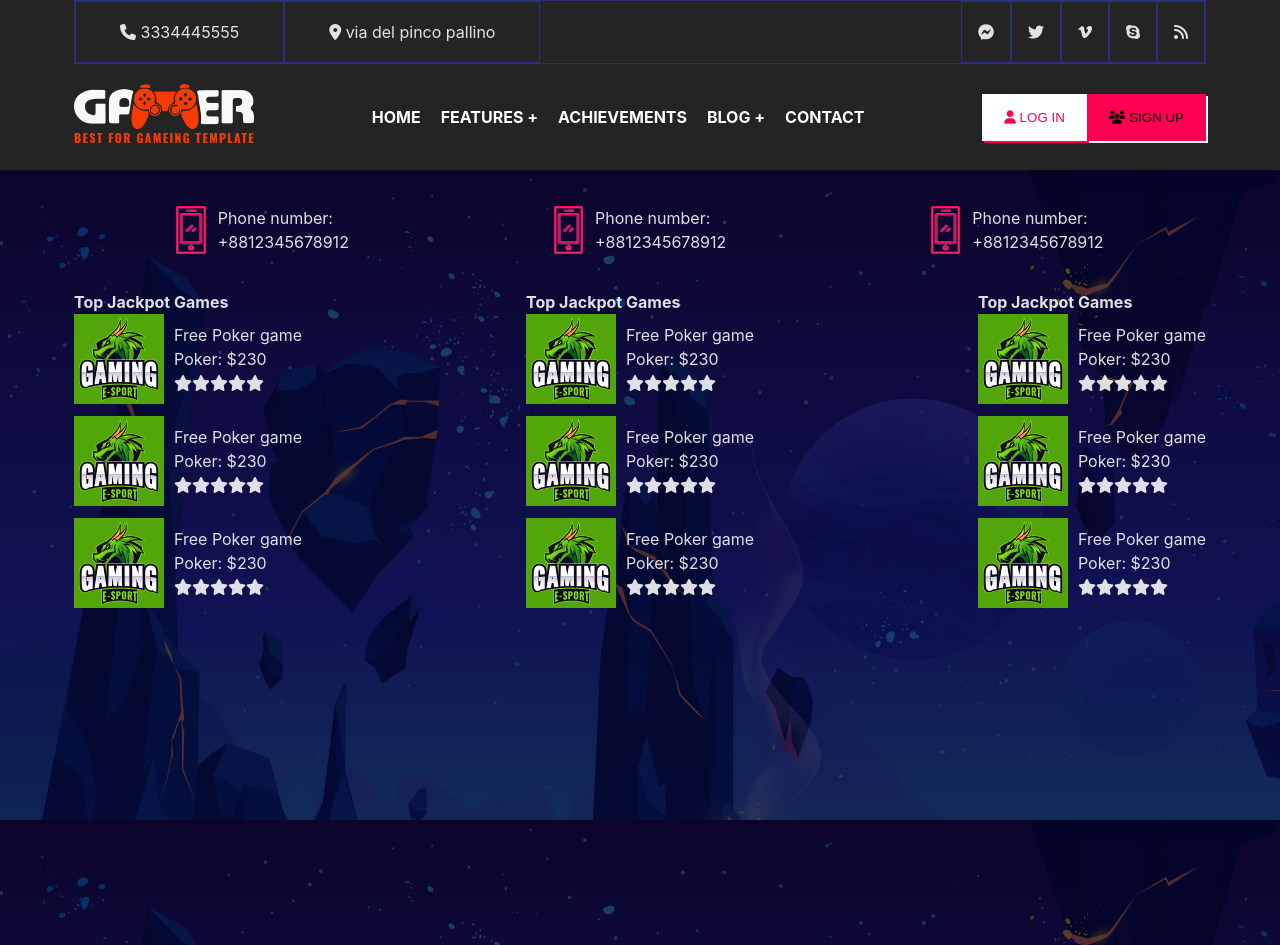
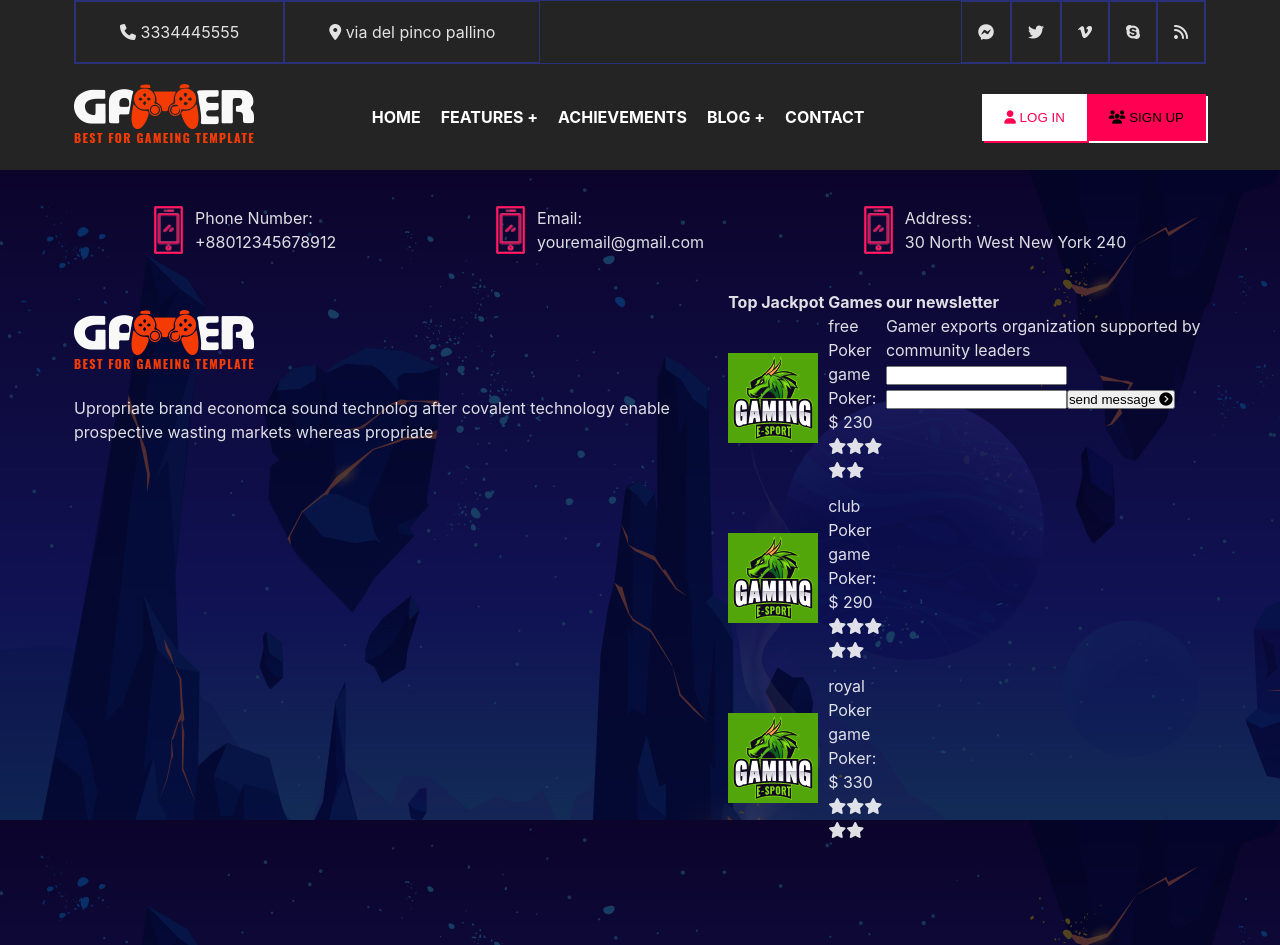
Before and after one commit to AlessioDiMari/online-game, a Vue app: page / in a window 1280 px wide. Built offline with nearby package versions, Linux system fonts and the light colour scheme.

Commit message:
finamicizzazione elementi footer tramite props

```diff
--- a/src/App.vue
+++ b/src/App.vue
@@ -21,7 +21,7 @@ export default{
 
     <AppHeader :navLinks="store.navLinks"></AppHeader>
 
-    <AppFooter></AppFooter>
+    <AppFooter :footInfo="store.footInfo" :footJackpots="store.footJackpots"></AppFooter>
 
 </template>
 
--- a/src/components/AppFooter.vue
+++ b/src/components/AppFooter.vue
@@ -1,6 +1,11 @@
 <script>
 export default{
     name: 'AppFooter',
+
+    props:{
+        footInfo: Array,
+        footJackpots: Array,
+    },
 
     data(){
         return{
@@ -16,76 +21,30 @@ export default{
     <footer>
         <div class="container">
             <div class="foot-top">
-                <div class="foot-info">
+                <div v-for="info in footInfo" :key="info.info_name" class="foot-info">
                     <img src="../../public/imgs/icon-0.png" alt="">
                     <div class="info">
-                        <div class="info-name">Phone number: </div>
-                        <div class="info-cont">+8812345678912</div>
-                    </div>
-                </div>
-                <div class="foot-info">
-                    <img src="../../public/imgs/icon-0.png" alt="">
-                    <div class="info">
-                        <div class="info-name">Phone number: </div>
-                        <div class="info-cont">+8812345678912</div>
-                    </div>
-                </div>
-                <div class="foot-info">
-                    <img src="../../public/imgs/icon-0.png" alt="">
-                    <div class="info">
-                        <div class="info-name">Phone number: </div>
-                        <div class="info-cont">+8812345678912</div>
+                        <div class="info-name">{{ info.info_name }}: </div>
+                        <div class="info-cont">{{ info.info_cont }}</div>
                     </div>
                 </div>
             </div>
             <div class="foot-main">
+                <div class="foot-resume">
+                    <img src="../../public/imgs/logo.png" alt="">
+                    <p>Upropriate brand economca sound technolog after covalent technology enable prospective wasting markets whereas propriate </p>
+                </div>
                 <div class="jackpot">
                     <h4>Top Jackpot Games</h4>
                     <div class="games">
-                        <div class="game">
+                        <div v-for="game in footJackpots" :key="game.type" class="game">
                             <img src="../../public/imgs/01 (4).jpg" alt="">
                             <div class="game-info">
                                 <div class="name">
-                                    Free Poker game
+                                    {{ game.type }} Poker game
                                 </div>
                                 <div class="prize">
-                                    Poker: $230
-                                </div>
-                                <div class="vote">
-                                    <i class="fa-solid fa-star"></i>
-                                    <i class="fa-solid fa-star"></i>
-                                    <i class="fa-solid fa-star"></i>
-                                    <i class="fa-solid fa-star"></i>
-                                    <i class="fa-solid fa-star"></i>
-                                </div>
-                            </div>
-                        </div>
-                        <div class="game">
-                            <img src="../../public/imgs/01 (4).jpg" alt="">
-                            <div class="game-info">
-                                <div class="name">
-                                    Free Poker game
-                                </div>
-                                <div class="prize">
-                                    Poker: $230
-                                </div>
-                                <div class="vote">
-                                    <i class="fa-solid fa-star"></i>
-                                    <i class="fa-solid fa-star"></i>
-                                    <i class="fa-solid fa-star"></i>
-                                    <i class="fa-solid fa-star"></i>
-                                    <i class="fa-solid fa-star"></i>
-                                </div>
-                            </div>
-                        </div>
-                        <div class="game">
-                            <img src="../../public/imgs/01 (4).jpg" alt="">
-                            <div class="game-info">
-                                <div class="name">
-                                    Free Poker game
-                                </div>
-                                <div class="prize">
-                                    Poker: $230
+                                    Poker: {{ game.money }}
                                 </div>
                                 <div class="vote">
                                     <i class="fa-solid fa-star"></i>
@@ -98,123 +57,17 @@ export default{
                         </div>
                     </div>
                 </div>
-                <div class="jackpot">
-                    <h4>Top Jackpot Games</h4>
-                    <div class="games">
-                        <div class="game">
-                            <img src="../../public/imgs/01 (4).jpg" alt="">
-                            <div class="game-info">
-                                <div class="name">
-                                    Free Poker game
-                                </div>
-                                <div class="prize">
-                                    Poker: $230
-                                </div>
-                                <div class="vote">
-                                    <i class="fa-solid fa-star"></i>
-                                    <i class="fa-solid fa-star"></i>
-                                    <i class="fa-solid fa-star"></i>
-                                    <i class="fa-solid fa-star"></i>
-                                    <i class="fa-solid fa-star"></i>
-                                </div>
-                            </div>
-                        </div>
-                        <div class="game">
-                            <img src="../../public/imgs/01 (4).jpg" alt="">
-                            <div class="game-info">
-                                <div class="name">
-                                    Free Poker game
-                                </div>
-                                <div class="prize">
-                                    Poker: $230
-                                </div>
-                                <div class="vote">
-                                    <i class="fa-solid fa-star"></i>
-                                    <i class="fa-solid fa-star"></i>
-                                    <i class="fa-solid fa-star"></i>
-                                    <i class="fa-solid fa-star"></i>
-                                    <i class="fa-solid fa-star"></i>
-                                </div>
-                            </div>
-                        </div>
-                        <div class="game">
-                            <img src="../../public/imgs/01 (4).jpg" alt="">
-                            <div class="game-info">
-                                <div class="name">
-                                    Free Poker game
-                                </div>
-                                <div class="prize">
-                                    Poker: $230
-                                </div>
-                                <div class="vote">
-                                    <i class="fa-solid fa-star"></i>
-                                    <i class="fa-solid fa-star"></i>
-                                    <i class="fa-solid fa-star"></i>
-                                    <i class="fa-solid fa-star"></i>
-                                    <i class="fa-solid fa-star"></i>
-                                </div>
-                            </div>
-                        </div>
+                <div class="foot-form">
+                    <h4>our newsletter</h4>
+                    <div class="caption">
+                        Gamer exports organization supported by community leaders
                     </div>
-                </div>
-                <div class="jackpot">
-                    <h4>Top Jackpot Games</h4>
-                    <div class="games">
-                        <div class="game">
-                            <img src="../../public/imgs/01 (4).jpg" alt="">
-                            <div class="game-info">
-                                <div class="name">
-                                    Free Poker game
-                                </div>
-                                <div class="prize">
-                                    Poker: $230
-                                </div>
-                                <div class="vote">
-                                    <i class="fa-solid fa-star"></i>
-                                    <i class="fa-solid fa-star"></i>
-                                    <i class="fa-solid fa-star"></i>
-                                    <i class="fa-solid fa-star"></i>
-                                    <i class="fa-solid fa-star"></i>
-                                </div>
-                            </div>
-                        </div>
-                        <div class="game">
-                            <img src="../../public/imgs/01 (4).jpg" alt="">
-                            <div class="game-info">
-                                <div class="name">
-                                    Free Poker game
-                                </div>
-                                <div class="prize">
-                                    Poker: $230
-                                </div>
-                                <div class="vote">
-                                    <i class="fa-solid fa-star"></i>
-                                    <i class="fa-solid fa-star"></i>
-                                    <i class="fa-solid fa-star"></i>
-                                    <i class="fa-solid fa-star"></i>
-                                    <i class="fa-solid fa-star"></i>
-                                </div>
-                            </div>
-                        </div>
-                        <div class="game">
-                            <img src="../../public/imgs/01 (4).jpg" alt="">
-                            <div class="game-info">
-                                <div class="name">
-                                    Free Poker game
-                                </div>
-                                <div class="prize">
-                                    Poker: $230
-                                </div>
-                                <div class="vote">
-                                    <i class="fa-solid fa-star"></i>
-                                    <i class="fa-solid fa-star"></i>
-                                    <i class="fa-solid fa-star"></i>
-                                    <i class="fa-solid fa-star"></i>
-                                    <i class="fa-solid fa-star"></i>
-                                </div>
-                            </div>
-                        </div>
-                    </div>
+                    <input id="input-name" type="text">
+                    <input id="input-email" type="text">
+                    <button>
+                        send message
+                        <i class="fa-solid fa-circle-chevron-right"></i>
+                    </button>
                 </div>
             </div>
             <div class="foot-bottom">
```
